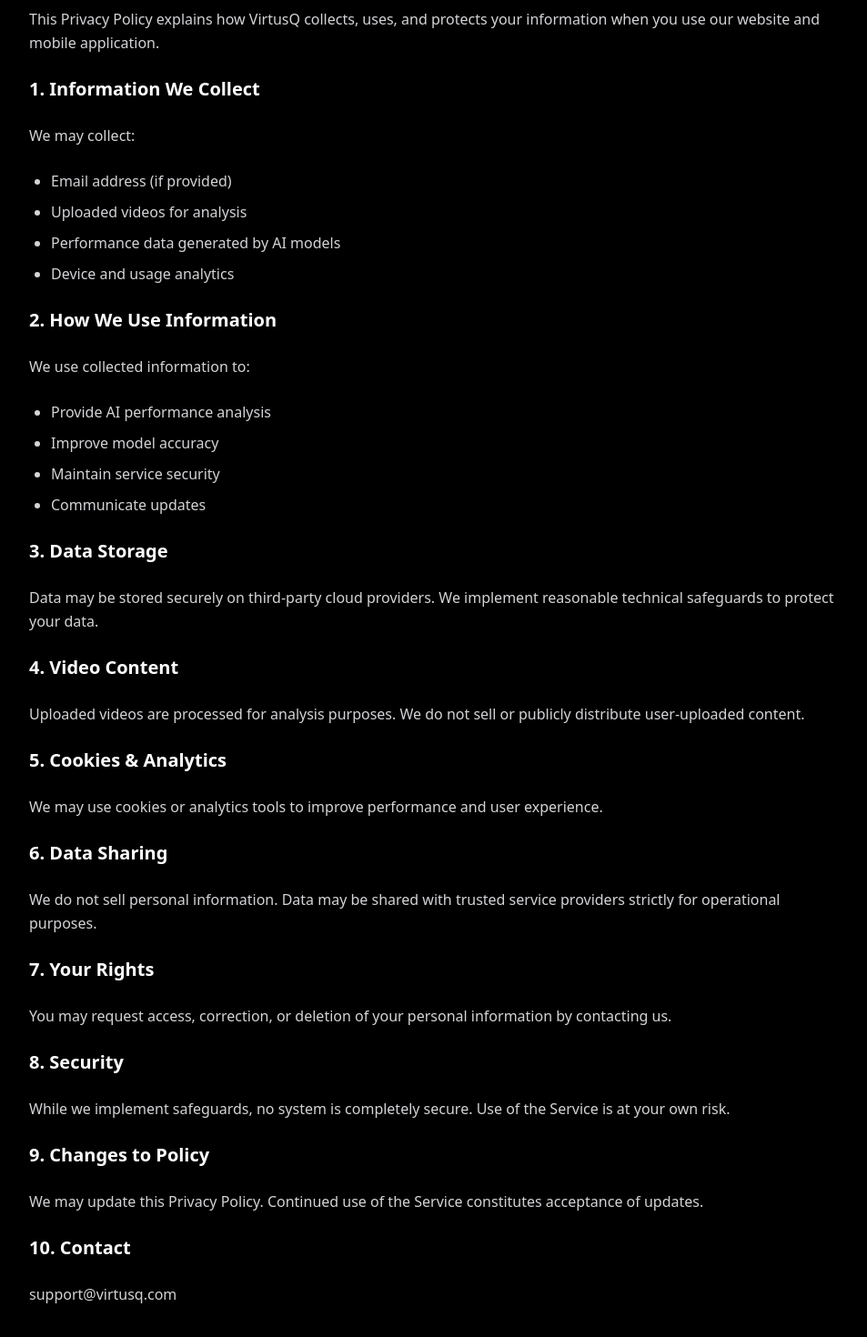
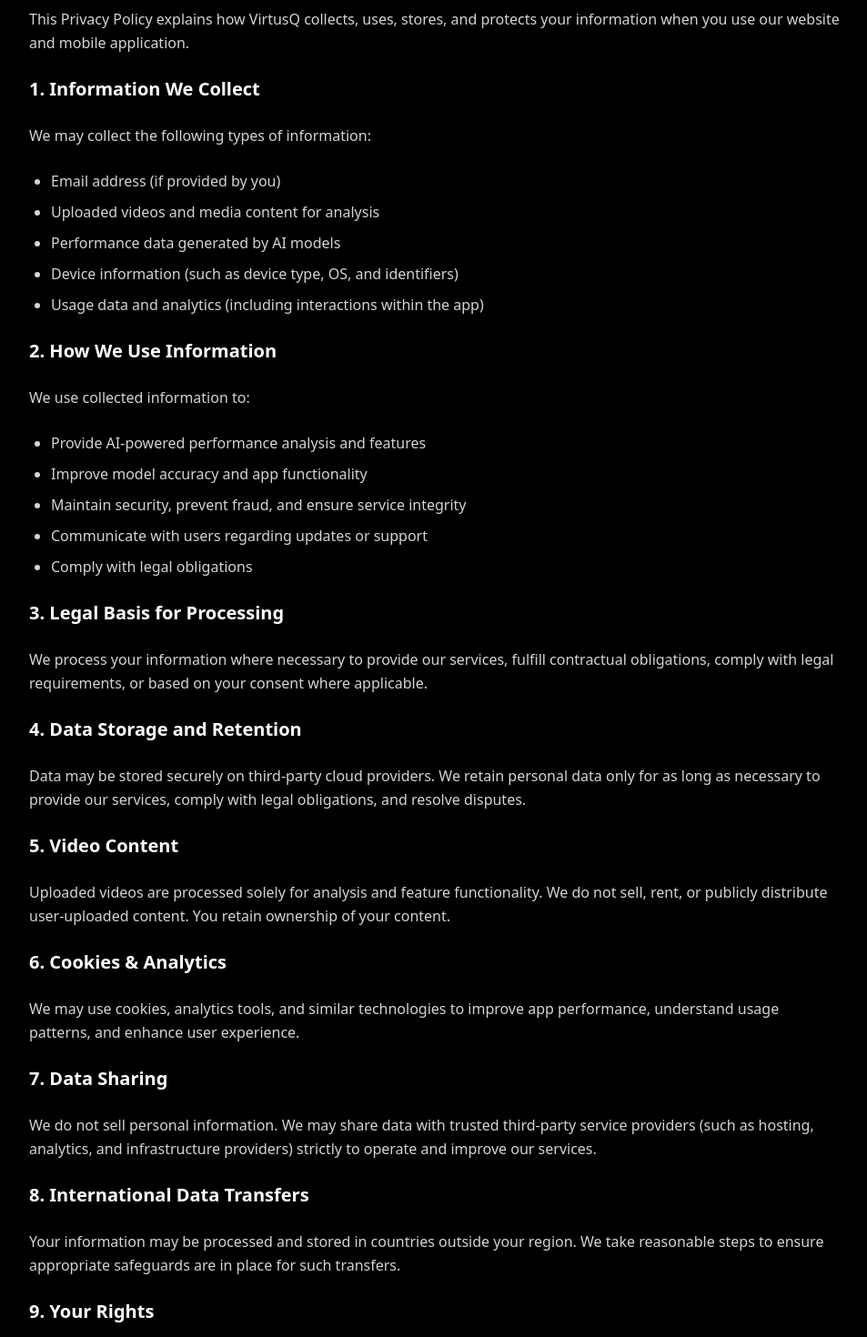
Before and after one commit to wqflle/virtusQ-Website, a Next.js app: page /privacy in a window 1280 px wide. Shown: the part 240-1710 px from the top of the page at 91% size, without its empty margins (160-1113 px from the left). Built offline with nearby package versions, Linux system fonts and the light colour scheme.

Commit message:
Update page.tsx

```diff
--- a/app/privacy/page.tsx
+++ b/app/privacy/page.tsx
@@ -19,17 +19,18 @@
 
           <p>
             This Privacy Policy explains how VirtusQ collects,
-            uses, and protects your information when you use
+            uses, stores, and protects your information when you use
             our website and mobile application.
           </p>
 
           <h2 className="text-xl font-semibold text-white">1. Information We Collect</h2>
-          <p>We may collect:</p>
+          <p>We may collect the following types of information:</p>
           <ul className="list-disc pl-6 space-y-2">
-            <li>Email address (if provided)</li>
-            <li>Uploaded videos for analysis</li>
+            <li>Email address (if provided by you)</li>
+            <li>Uploaded videos and media content for analysis</li>
             <li>Performance data generated by AI models</li>
-            <li>Device and usage analytics</li>
+            <li>Device information (such as device type, OS, and identifiers)</li>
+            <li>Usage data and analytics (including interactions within the app)</li>
           </ul>
 
           <h2 className="text-xl font-semibold text-white">2. How We Use Information</h2>
@@ -37,62 +38,87 @@
             We use collected information to:
           </p>
           <ul className="list-disc pl-6 space-y-2">
-            <li>Provide AI performance analysis</li>
-            <li>Improve model accuracy</li>
-            <li>Maintain service security</li>
-            <li>Communicate updates</li>
+            <li>Provide AI-powered performance analysis and features</li>
+            <li>Improve model accuracy and app functionality</li>
+            <li>Maintain security, prevent fraud, and ensure service integrity</li>
+            <li>Communicate with users regarding updates or support</li>
+            <li>Comply with legal obligations</li>
           </ul>
 
-          <h2 className="text-xl font-semibold text-white">3. Data Storage</h2>
+          <h2 className="text-xl font-semibold text-white">3. Legal Basis for Processing</h2>
+          <p>
+            We process your information where necessary to provide our services,
+            fulfill contractual obligations, comply with legal requirements,
+            or based on your consent where applicable.
+          </p>
+
+          <h2 className="text-xl font-semibold text-white">4. Data Storage and Retention</h2>
           <p>
             Data may be stored securely on third-party cloud providers.
-            We implement reasonable technical safeguards
-            to protect your data.
+            We retain personal data only for as long as necessary to provide
+            our services, comply with legal obligations, and resolve disputes.
           </p>
 
-          <h2 className="text-xl font-semibold text-white">4. Video Content</h2>
+          <h2 className="text-xl font-semibold text-white">5. Video Content</h2>
           <p>
-            Uploaded videos are processed for analysis purposes.
-            We do not sell or publicly distribute user-uploaded content.
+            Uploaded videos are processed solely for analysis and feature functionality.
+            We do not sell, rent, or publicly distribute user-uploaded content.
+            You retain ownership of your content.
           </p>
 
-          <h2 className="text-xl font-semibold text-white">5. Cookies & Analytics</h2>
+          <h2 className="text-xl font-semibold text-white">6. Cookies & Analytics</h2>
           <p>
-            We may use cookies or analytics tools
-            to improve performance and user experience.
+            We may use cookies, analytics tools, and similar technologies
+            to improve app performance, understand usage patterns,
+            and enhance user experience.
           </p>
 
-          <h2 className="text-xl font-semibold text-white">6. Data Sharing</h2>
+          <h2 className="text-xl font-semibold text-white">7. Data Sharing</h2>
           <p>
             We do not sell personal information.
-            Data may be shared with trusted service providers
-            strictly for operational purposes.
+            We may share data with trusted third-party service providers
+            (such as hosting, analytics, and infrastructure providers)
+            strictly to operate and improve our services.
           </p>
 
-          <h2 className="text-xl font-semibold text-white">7. Your Rights</h2>
+          <h2 className="text-xl font-semibold text-white">8. International Data Transfers</h2>
           <p>
-            You may request access, correction,
-            or deletion of your personal information
-            by contacting us.
+            Your information may be processed and stored in countries
+            outside your region. We take reasonable steps to ensure
+            appropriate safeguards are in place for such transfers.
           </p>
 
-          <h2 className="text-xl font-semibold text-white">8. Security</h2>
+          <h2 className="text-xl font-semibold text-white">9. Your Rights</h2>
           <p>
-            While we implement safeguards,
-            no system is completely secure.
-            Use of the Service is at your own risk.
+            Depending on your location, you may have the right to access,
+            correct, delete, or restrict the use of your personal data.
+            You may also withdraw consent where applicable by contacting us.
           </p>
 
-          <h2 className="text-xl font-semibold text-white">9. Changes to Policy</h2>
+          <h2 className="text-xl font-semibold text-white">10. Children’s Privacy</h2>
           <p>
-            We may update this Privacy Policy.
-            Continued use of the Service
-            constitutes acceptance of updates.
+            Our services are not intended for children under the age of 13
+            (or the minimum legal age in your jurisdiction). We do not knowingly
+            collect personal information from children.
           </p>
 
-          <h2 className="text-xl font-semibold text-white">10. Contact</h2>
+          <h2 className="text-xl font-semibold text-white">11. Security</h2>
           <p>
-            support@virtusq.com
+            We implement reasonable administrative, technical,
+            and organizational safeguards to protect your data.
+            However, no system is completely secure.
+          </p>
+
+          <h2 className="text-xl font-semibold text-white">12. Changes to Policy</h2>
+          <p>
+            We may update this Privacy Policy from time to time.
+            Continued use of the Service constitutes acceptance
+            of any updates.
+          </p>
+
+          <h2 className="text-xl font-semibold text-white">13. Contact</h2>
+          <p>
+            virtusqsup@gmail.com
           </p>
 
         </section>
```
